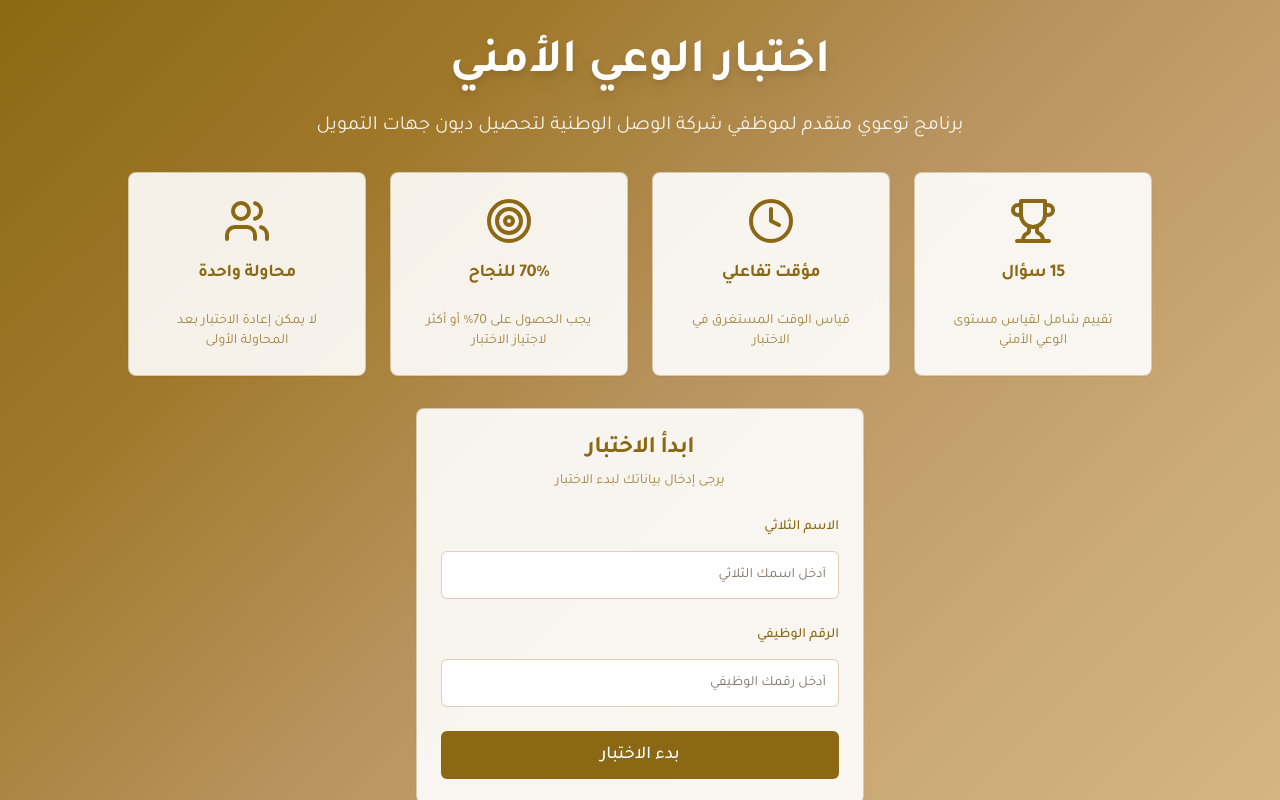
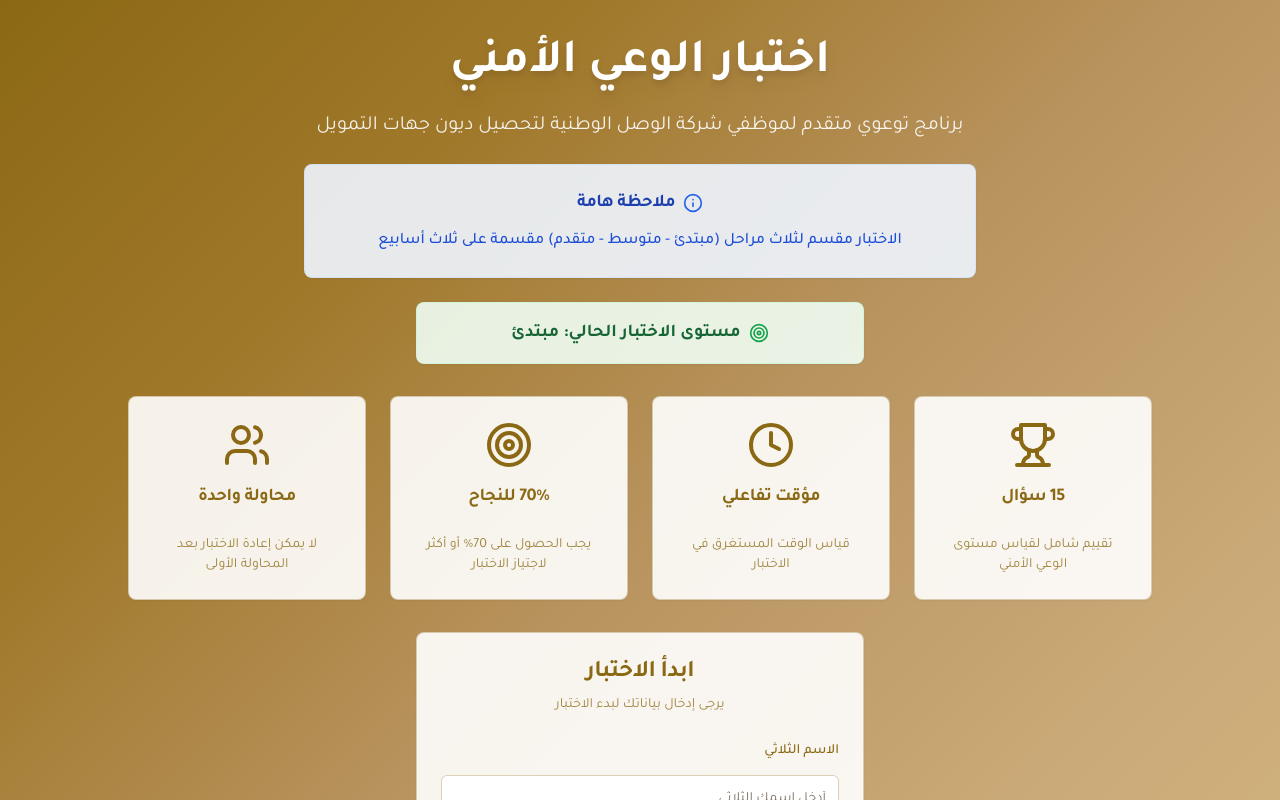
Before and after one commit to slmiksa/data-guard-challenge, a React (Vite) app: page / in a window 1280 px wide. Shown: the top 800 px of the page. Built offline with nearby package versions, Linux system fonts and the light colour scheme.

Commit message:
Add stage information to index page
Add a note to the index page indicating that the test is divided into three stages (beginner, intermediate, advanced) over three weeks. Also, display the current test level as "beginner".

```diff
--- a/src/pages/Index.tsx
+++ b/src/pages/Index.tsx
@@ -4,7 +4,7 @@ import { Button } from "@/components/ui/button";
 import { Input } from "@/components/ui/input";
 import { Label } from "@/components/ui/label";
 import { Card, CardContent, CardDescription, CardHeader, CardTitle } from "@/components/ui/card";
-import { Shield, CheckCircle, AlertCircle, Users, Clock, Trophy, Target } from "lucide-react";
+import { Shield, CheckCircle, AlertCircle, Users, Clock, Trophy, Target, Info } from "lucide-react";
 import { useToast } from "@/hooks/use-toast";
 import { supabase } from "@/integrations/supabase/client";
 
@@ -13,9 +13,8 @@ const Index = () => {
   const [employeeId, setEmployeeId] = useState("");
   const [isLoading, setIsLoading] = useState(false);
   const navigate = useNavigate();
-  const {
-    toast
-  } = useToast();
+  const { toast } = useToast();
+
   const handleStartQuiz = async () => {
     if (!employeeName.trim() || !employeeId.trim()) {
       toast({
@@ -67,6 +66,7 @@ const Index = () => {
       setIsLoading(false);
     }
   };
+
   return (
     <div className="min-h-screen brown-gradient flex items-center justify-center p-4">
       <div className="max-w-5xl w-full space-y-8">
@@ -81,6 +81,33 @@ const Index = () => {
           <p className="text-xl text-white/90 max-w-2xl mx-auto">
             برنامج توعوي متقدم لموظفي شركة الوصل الوطنية لتحصيل ديون جهات التمويل
           </p>
+
+          {/* Test Phases Note */}
+          <Card className="bg-blue-50/90 backdrop-blur-sm border-blue-200/50 max-w-2xl mx-auto">
+            <CardHeader className="pb-3">
+              <div className="flex items-center gap-2 justify-center">
+                <Info className="h-5 w-5 text-blue-600" />
+                <CardTitle className="text-blue-800 text-lg">ملاحظة هامة</CardTitle>
+              </div>
+            </CardHeader>
+            <CardContent className="pt-0">
+              <p className="text-blue-700 text-center font-medium">
+                الاختبار مقسم لثلاث مراحل (مبتدئ - متوسط - متقدم) مقسمة على ثلاث أسابيع
+              </p>
+            </CardContent>
+          </Card>
+
+          {/* Current Test Level */}
+          <Card className="bg-green-50/90 backdrop-blur-sm border-green-200/50 max-w-md mx-auto">
+            <CardContent className="py-4">
+              <div className="flex items-center gap-2 justify-center">
+                <Target className="h-5 w-5 text-green-600" />
+                <p className="text-green-800 font-semibold text-lg">
+                  مستوى الاختبار الحالي: مبتدئ
+                </p>
+              </div>
+            </CardContent>
+          </Card>
         </div>
 
         {/* Features */}
@@ -145,13 +172,29 @@ const Index = () => {
           <CardContent className="space-y-6">
             <div className="space-y-3">
               <Label htmlFor="name" className="text-[#8B6914] font-medium">الاسم الثلاثي</Label>
-              <Input id="name" value={employeeName} onChange={e => setEmployeeName(e.target.value)} placeholder="أدخل اسمك الثلاثي" className="border-[#8B6914]/30 focus:border-[#8B6914] focus:ring-[#8B6914] h-12 text-lg" />
+              <Input
+                id="name"
+                value={employeeName}
+                onChange={e => setEmployeeName(e.target.value)}
+                placeholder="أدخل اسمك الثلاثي"
+                className="border-[#8B6914]/30 focus:border-[#8B6914] focus:ring-[#8B6914] h-12 text-lg"
+              />
             </div>
             <div className="space-y-3">
               <Label htmlFor="employeeId" className="text-[#8B6914] font-medium">الرقم الوظيفي</Label>
-              <Input id="employeeId" value={employeeId} onChange={e => setEmployeeId(e.target.value)} placeholder="أدخل رقمك الوظيفي" className="border-[#8B6914]/30 focus:border-[#8B6914] focus:ring-[#8B6914] h-12 text-lg" />
+              <Input
+                id="employeeId"
+                value={employeeId}
+                onChange={e => setEmployeeId(e.target.value)}
+                placeholder="أدخل رقمك الوظيفي"
+                className="border-[#8B6914]/30 focus:border-[#8B6914] focus:ring-[#8B6914] h-12 text-lg"
+              />
             </div>
-            <Button onClick={handleStartQuiz} disabled={isLoading} className="w-full bg-[#8B6914] text-white hover:bg-[#8B6914]/90 interactive-button h-12 text-lg font-medium">
+            <Button
+              onClick={handleStartQuiz}
+              disabled={isLoading}
+              className="w-full bg-[#8B6914] text-white hover:bg-[#8B6914]/90 interactive-button h-12 text-lg font-medium"
+            >
               {isLoading ? "جاري التحقق..." : "بدء الاختبار"}
             </Button>
           </CardContent>
```
